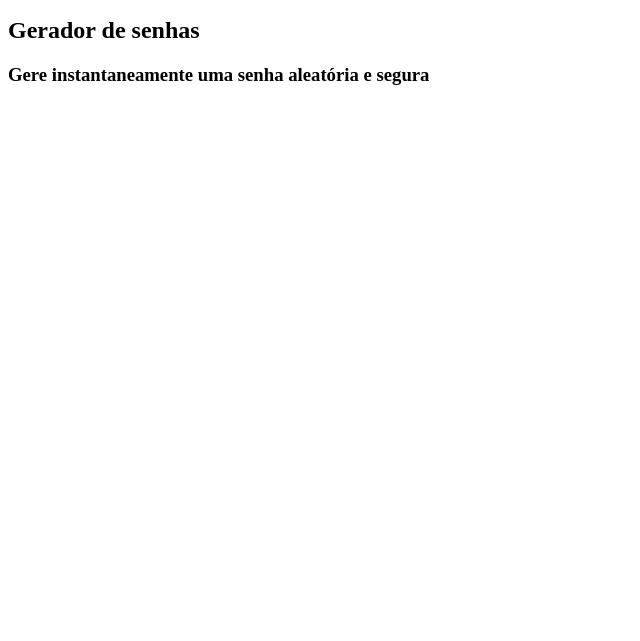
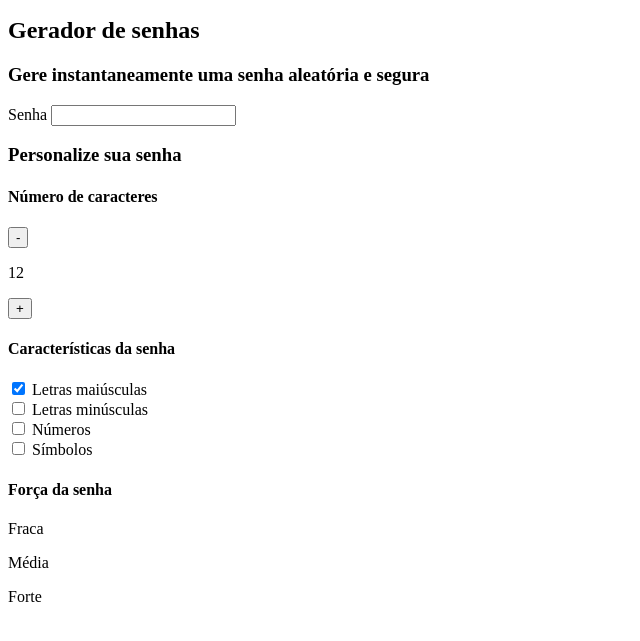
Before and after one commit to WiliamdaRochaArantes/Senhas, a plain HTML site: page index.html in a window 1280 px wide. Shown: the part 29-670 px from the top of the page, without its empty margins (0-640 px from the left). Drawn offline with Linux system fonts and the light colour scheme.

Commit message:
Update index.html

```diff
--- a/index.html
+++ b/index.html
@@ -2,14 +2,65 @@
 <html lang="pt-br">
 <head>
     <meta charset="UTF-8">
-    <meta http-equiv="X-UA-Compatible" content="IE=edge">
     <meta name="viewport" content="width=device-width, initial-scale=1.0">
-    <title>Gerador de senhas</title><link rel="stylesheet" href="style.css">
+    <title>Gerador de senha</title>
+    <link rel="stylesheet" href="style.css">
 </head>
 <body>
-    <img src="unlock svg" alt="cadeado fechado">
-    <h2 class= "título principal">Gerador de senhas</h2>
-    <h3 class= "título secundario">Gere instantaneamente uma senha aleatória e segura</h3>
-
+    <section class="conteudo">
+        <div class="conteudo-titulo">
+            <img src="unlock.svg" alt="cadeado fechado">
+            <h2 class="titulo-principal">Gerador de senhas</h2>
+            <h3 class="titulo-secundario">Gere instantaneamente uma senha aleatória e segura</h3>
+        </div>
+        <div class="conteudo-senha">
+            <label for="senha">Senha</label>
+            <input name="senha" type="text" id="campo-senha" readonly>
+        </div>
+        <div class="parametro">
+            <h3 class="parametro-titulo">Personalize sua senha</h3>
+            <div class="parametro-coluna__senha">
+                <div class="parametro-senha">
+                    <h4 class="parametro-senha__titulo">Número de caracteres</h4>
+                    <div class="parametro-senha-botoes">
+                        <button class="parametro-senha__botao">-</button>
+                        <p class="parametro-senha__texto">12</p>
+                        <button class="parametro-senha__botao">+</button>
+                    </div>
+                </div>
+                <div class="parametro-senha">
+                    <h4 class="parametro-senha__titulo">Características da senha</h4>
+                    <div class="parametro-senha-checkbox">
+                        <input name="maiusculo" type="checkbox" class="checkbox" checked>
+                        <label for="maiusculo">Letras maiúsculas</label>
+                    </div>
+                    <div class="parametro-senha-checkbox">
+                        <input name="minusculo" type="checkbox" class="checkbox">
+                        <label for="minusculo">Letras minúsculas</label>
+                    </div>
+                    <div class="parametro-senha-checkbox">
+                        <input name="numero" type="checkbox" class="checkbox">
+                        <label for="numero">Números</label>
+                    </div>
+                    <div class="parametro-senha-checkbox">
+                        <input name="simbolo" type="checkbox" class="checkbox">
+                        <label for="simbolo">Símbolos</label>
+                    </div>
+                </div>
+                <div class="parametro-senha">
+                    <h4 class="parametro-senha__titulo">Força da senha</h4>
+                    <div class="barra"></div>
+                    <div class="forca fraca"></div>
+                    <div class="parametro-senha-textos">
+                        <p>Fraca</p>
+                        <p>Média</p>
+                        <p>Forte</p>
+                    </div>
+                    <p class="entropia"></p>
+                </div>
+            </div>
+        </div>
+    </section>
+    <script src="main.js"></script>
 </body>
 </html>
```
